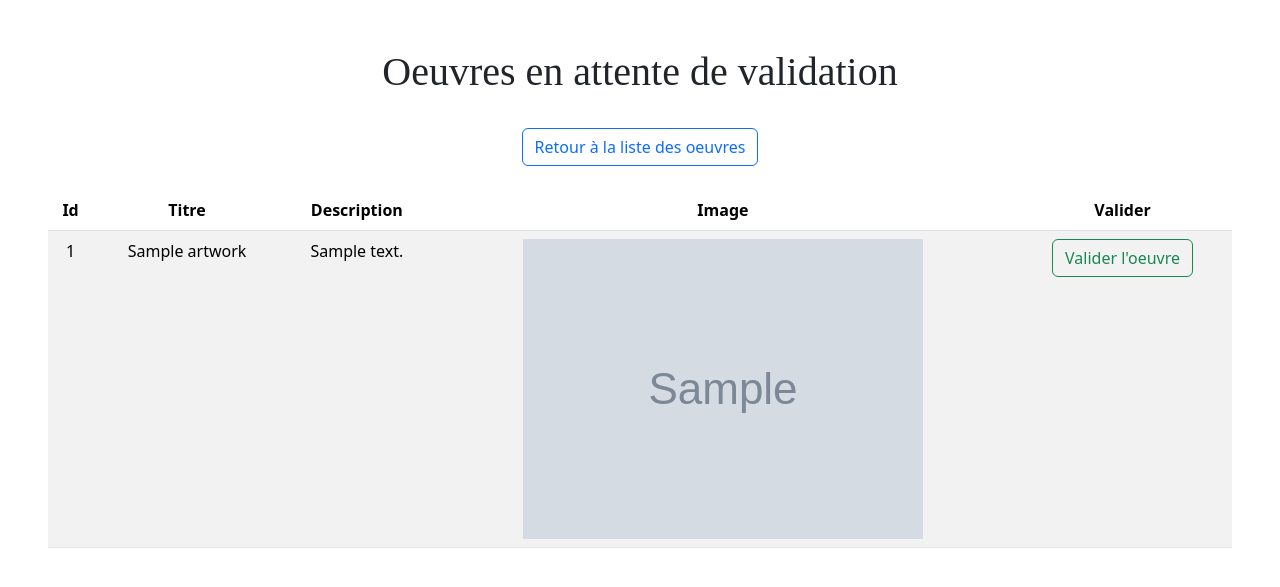
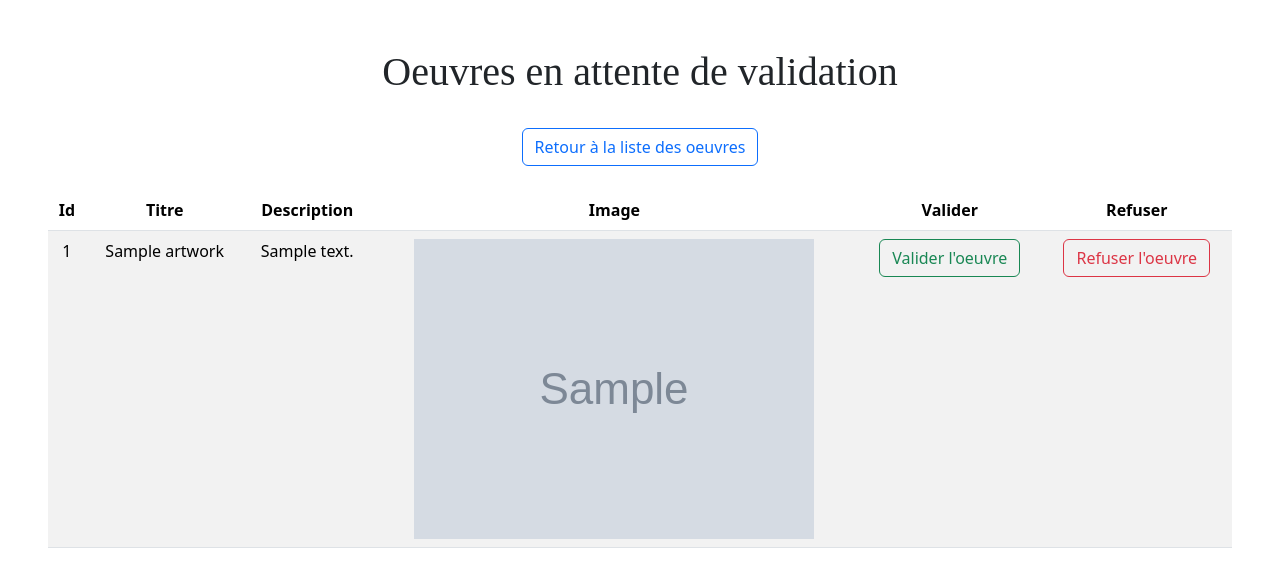
Before and after one commit to David-Besse/art-home_back, a Symfony app: template templates/artwork/validation.html.twig in a window 1280 px wide. Shown: the part 58-645 px from the top of the page. Run offline with Twig, Linux system fonts and the light colour scheme; the template is opened without the code that fills it: most values are stand-ins (such as "Sample title", 1, 10 or a date in 2020); grey boxes marked "Sample" are stand-in pictures; some libraries are stand-ins or nearby versions; some web fonts are replaced.

Commit message:
decline button for artwork set up and form process

```diff
--- a/src/Controller/Api/UserController.php
+++ b/src/Controller/Api/UserController.php
@@ -189,7 +189,6 @@ class UserController extends AbstractController
                 Response::HTTP_UNPROCESSABLE_ENTITY
             );
         }
-
         //Validate entity
         $errors = $validator->validate($userNewInfos);
 
--- a/src/Entity/User.php
+++ b/src/Entity/User.php
@@ -27,7 +27,9 @@ class User implements UserInterface, PasswordAuthenticatedUserInterface
     /**
      * @ORM\Column(type="string", length=180, unique=true)
      * @Assert\NotBlank
-     * @Assert\Regex("/^[a-zA-Z0-9_.-]+@[a-zA-Z0-9-]+\.[a-z]{2,4}$/")
+     * @Assert\Regex(
+     * pattern= "/^[a-zA-Z0-9_.-]+@[a-zA-Z0-9-]+\.[a-z]{2,4}$/",
+     * message="L'email n'est pas valide")
      * @Groups({"get_user"})
      */
     private $email;
@@ -45,7 +47,7 @@ class User implements UserInterface, PasswordAuthenticatedUserInterface
      * @ORM\Column(type="string")
      * @Assert\NotBlank
      * @Assert\Regex(
-     * pattern= "/^(?=.*[A-Z])(?=.*\d)(?=.*[!@#$%^&*()_+])[A-Za-z\d!@#$%^&*()_+]{8,}$/",
+     * pattern= "/^(?=.*[A-Z])(?=.*\d)(?=.*[!@#$%^&*()_+])[A-Za-z\d!@#$%^&\/*()_+]{8,}$/",
      * message= "Le mot de passe doit contenir au moins 8 caractères, dont une majuscule, un chiffre et un caractère spécial.")
      * @Groups({"get_user"})
      */
--- a/templates/artwork/validation.html.twig
+++ b/templates/artwork/validation.html.twig
@@ -3,7 +3,8 @@
 <h1 class="text-center">Oeuvres en attente de validation</h1>
 {{ include('_flash_messages.html.twig')}}
 <div class="text-center">
-    <a href="{{ path('app_artwork_index') }}" class="btn btn-outline-primary mb-4 mt-4">Retour à la liste des oeuvres</a>
+    <a href="{{ path('app_artwork_index') }}" class="btn btn-outline-primary mb-4 mt-4">Retour à la liste des
+        oeuvres</a>
 </div>
 <table class="table table-striped">
     <thead>
@@ -13,6 +14,7 @@
             <th>Description</th>
             <th>Image</th>
             <th>Valider</th>
+            <th>Refuser</th>
         </tr>
     </thead>
     <tbody>
@@ -31,6 +33,12 @@
                     <button class="btn btn-outline-success">Valider l'oeuvre</button>
                 </form>
             </td>
+            <td>
+                <form action="{{ path('app_artwork_decline', {'id':artwork.id})}}" method="post">
+                    <button class="btn btn-outline-danger">Refuser l'oeuvre</button>
+                </form>
+
+            </td>
         </tr>
         {% else %}
         <tr class="text-center">
```
Also changed, not shown: src/Controller/Back/ArtworkController.php (+25 -0 lines). Lines whose indentation alone changed are shown as unchanged.
